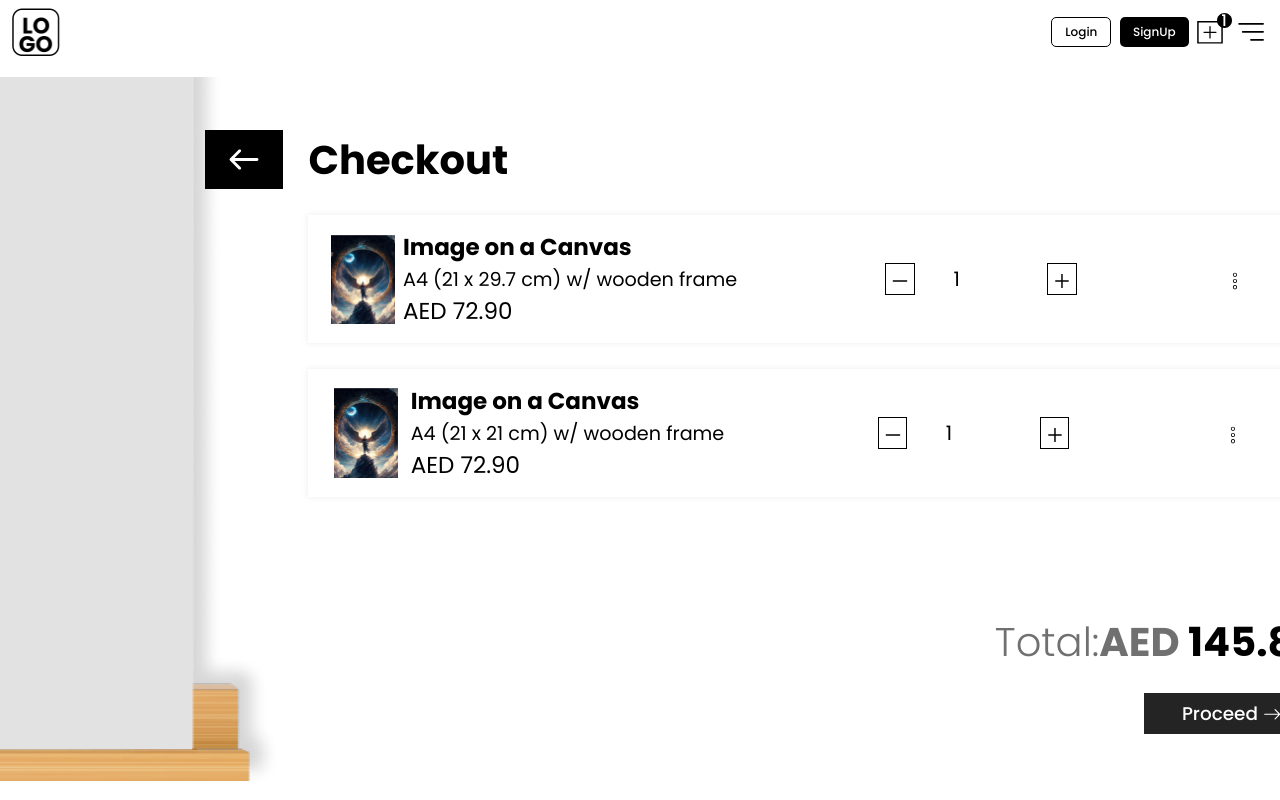
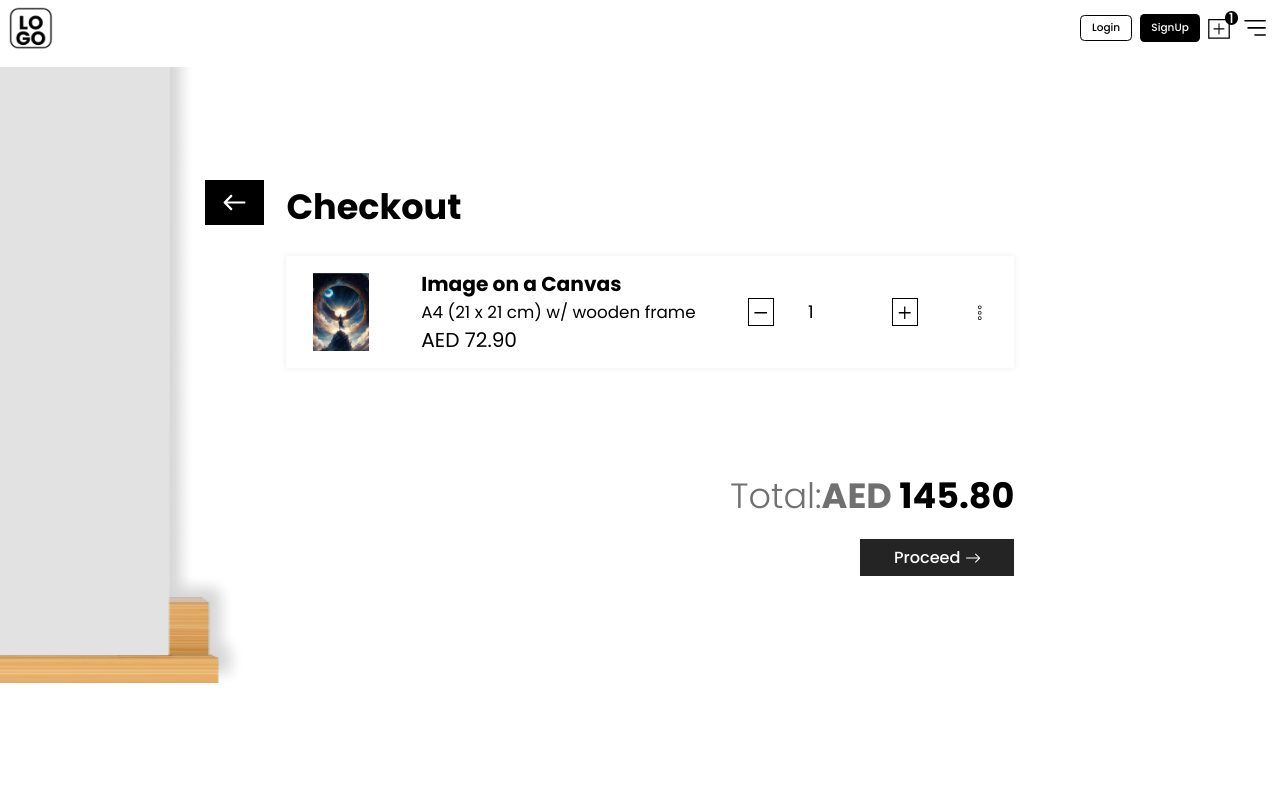
Before and after one commit to hamidhdeveloper/pikaso, a React (Create React App) app: page /cart in a window 1280 px wide. Built offline with nearby package versions, Linux system fonts and the light colour scheme.

Commit message:
new changes

```diff
--- a/src/components/pages/Cart/Cart.jsx
+++ b/src/components/pages/Cart/Cart.jsx
@@ -15,30 +15,19 @@ const Cart = () => {
   const target = useRef(null);
 
   // for quantity
-  const [quantity, setQuantity] = useState(1);
+
   const [quantity2, setQuantity2] = useState(1);
 
-  const handleDecrease = () => {
-    if (quantity > 1) {
-      setQuantity(quantity - 1);
-    }
-  };
-
-  const handleIncrease = () => {
-    if (quantity < 10) {
-      setQuantity(quantity + 1);
-    }
-  };
 
   const handleDecrease2 = () => {
     if (quantity2 > 1) {
-      setQuantity2(quantity - 1);
+      setQuantity2(quantity2 - 1);
     }
   };
 
   const handleIncrease2 = () => {
     if (quantity2 < 10) {
-      setQuantity2(quantity + 1);
+      setQuantity2(quantity2 + 1);
     }
   };
   return (
@@ -56,66 +45,11 @@ const Cart = () => {
             <div className={styles.left}>
               <Link to="/outputimages">
                 {" "}
-                <img src={backicon} alt="" style={{ marginRight: "2rem" }} />
+                <img src={backicon} alt="" style={{ marginRight: "2rem" }} className={styles.backIcon} />
               </Link>
             </div>
             <div className={styles.right}>
               <b className={styles.title}>Checkout</b>
-              <div className={styles.itemBox}>
-                <div className={styles.itemBoxLeft}>
-                  <img
-                    src={cartimage}
-                    alt=""
-                    className={`${styles.itemBoxLeftImg} img-fluid`}
-                  />
-                </div>
-                <div className={styles.itemBoxCenter}>
-                  <b className={styles.itemTitle}>Image on a Canvas</b>
-                  <div>
-                    <b className={styles.itemTitle2}>
-                      A4 (21 x 29.7 cm) w/ wooden frame
-                    </b>
-                  </div>
-                  <div>
-                    <span className={styles.itemTitle3}>AED 72.90</span>
-                  </div>
-                </div>
-                <div className={styles.itemBoxRight}>
-                  <div className="d-flex">
-                    <div
-                      style={{
-                        border: "1px solid",
-                        cursor: "pointer",
-                        padding: "0rem 0.3rem",
-                      }}
-                      onClick={handleDecrease}
-                    >
-                      <AiOutlineMinus />
-                    </div>
-                    <input
-                      type="number"
-                      value={quantity}
-                      min={1}
-                      max={10}
-                      readOnly
-                      className={styles.quantityInput}
-                    />
-                    <div
-                      style={{
-                        border: "1px solid",
-                        cursor: "pointer",
-                        padding: "0rem 0.3rem",
-                      }}
-                      onClick={handleIncrease}
-                    >
-                      <AiOutlinePlus />
-                    </div>
-                  </div>
-                </div>
-                <div className={styles.itemMenu}>
-                  <CiMenuKebab />
-                </div>
-              </div>
               <div className={styles.itemBox}>
                 <div className={styles.itemBoxLeft}>
                   <img
--- a/src/components/pages/Cart/Cart.module.css
+++ b/src/components/pages/Cart/Cart.module.css
@@ -24,9 +24,7 @@
     /* border: 1px solid red; */
     align-items: flex-start;
 }
-.left{
 
-}
 .right{
     display: flex;
     flex-direction: column;
@@ -45,7 +43,7 @@
     font-weight: bold;
 }
 .itemBox{
-    width: 79rem;
+    width: 65rem;
     height: 10rem;
     box-shadow: 0px 0px 6px #80808026;
     transition: all 0.3s cubic-bezier(.25,.8,.25,1);
@@ -54,7 +52,7 @@
     justify-content: space-around;
 }
 .itemBoxLeft{
-    margin-left: -4rem;
+    /* margin-left: -4rem; */
 }
 .itemBoxLeftImg{
 
@@ -74,11 +72,9 @@
     font-weight: 400;
 }
 .itemBoxCenter{
-    margin-left: -11rem;
+    /* margin-left: -11rem; */
 }
-.itemBoxRight{
 
-}
 .quantityInput{
     background: no-repeat;
     border: none;
@@ -115,3 +111,51 @@
    .checkoutbtn:hover{
     color: #eccb9c;
    }
+   .backIcon{
+    height: 4rem;
+   }
+
+
+   @media (max-width: 1023px) {
+    html{
+      font-size: 50% !important;
+    }
+ }
+ @media (max-width: 884px) {
+  .cartContainer{
+    background-image: none;
+  }
+  .cartBody{
+    justify-content: center;
+  }
+ }
+ @media (max-width: 651px) {
+   .itemBox{
+    width: 53rem;
+   }
+ }
+ @media (max-width: 518px) {
+
+    .itemBox{
+        width: 29rem;
+        padding: 1rem;
+        flex-direction: column;
+        justify-content: flex-start;
+        align-items: flex-start;
+        height: 22rem;
+        gap: 1rem;
+    }
+    .itemMenu{
+        margin-left: auto;
+        margin-top: -4rem;
+    }
+  }
+  @media (max-width: 340px) {
+    html{
+        font-size: 45% !important;
+    }
+     .cartBody{
+     flex-direction: column;
+    gap: 1rem;
+     }
+  }
--- a/src/components/pages/Home/createOwn/CreateYourOwn.module.css
+++ b/src/components/pages/Home/createOwn/CreateYourOwn.module.css
@@ -97,6 +97,8 @@
     } */
     .ownbottom {
         flex-direction: column;
+        justify-content: center;
+        align-items: center;
     }
     .ownbottomLeft,.ownbottomRight{
         width: 91vw;
--- a/src/components/pages/Home/enhanceArtwork/EnhanceArtwork.module.css
+++ b/src/components/pages/Home/enhanceArtwork/EnhanceArtwork.module.css
@@ -74,7 +74,13 @@
   .enhanceArtworkButtomRight{
     width: 50%;
   }
-
+  @media screen and (max-width: 666px) {
+    .enhanceArtworkTop{
+      align-items: center;
+      justify-content: center;
+      gap:0.5rem;
+    }
+  }
   @media screen and (max-width: 600px) {
     html{
         font-size: 40%;
--- a/src/components/pages/Home/heroSection/HeroSection.jsx
+++ b/src/components/pages/Home/heroSection/HeroSection.jsx
@@ -26,6 +26,11 @@ const HeroSection = () => {
   return (
     <>
     <div className={styles.herosection}>
+      <div className={styles.mobileView}>
+           <div className={styles.makeMobile}>Make Your Own</div>
+           <div className={styles.artMobile}>ART WORK</div>
+           <div><button className={styles.startMobile} onClick={startNow}>Start Now</button></div>
+      </div>
       <div className={styles.aiGeneratedImagesWrapper}>
         <div
           className={styles.aiGeneratedImages}
--- a/src/components/pages/Home/heroSection/HeroSection.module.css
+++ b/src/components/pages/Home/heroSection/HeroSection.module.css
@@ -44,7 +44,7 @@
   position: absolute;
   height: 54.34%;
   width: 3.54%;
-  top: 25rem;
+  top: 50%;
   left: 17.4%;
   line-height: 3.5rem;
   text-align: center;
@@ -54,7 +54,7 @@
 .mAKContainer {
   height: 84.69%;
   width: 4.58%;
-  top: 8.03%;
+  top: 17%;
   left: 10.63%;
   color: #000;
 }
@@ -177,21 +177,125 @@
   background-size: cover;
 }
 /* responsive */
-@media (max-width: 964px) {
-  /* .mAKContainer{
+@media (max-width: 1530px) {
+ .aiGeneratedImagesWrapper{
+  left:78.15%
+ }
 
-    top: 14.03%;
-    font-size: 2rem;
-    line-height: 2.5rem;
+}
+@media (max-width: 1293px) {
+ .aiGeneratedImagesWrapper{
+  left: 75.15%;
+ }
+
+ }
+ @media (max-width: 1162px) {
+  .aiGeneratedImagesWrapper{
+   display: none;
   }
   .artwork{
-    top: 17rem;
-    font-size: 2rem;
-    line-height: 2.5rem;
+    display: none;
   }
-  .aiGeneratedImages{
-    font-size: 2rem;
-    line-height: 2.5rem;
-  } */
+  .mAKContainer{
+    display: none;
+  }
+  .startNowbtn{
+    display: none;
+  }
+  .mobileView{
+    display: block;
+  }
+  .mobileView{
+    display: flex;
+    flex-direction: column;
+    gap: 0rem;
+    justify-content: center;
+    align-items: center;
+  }
+  .makeMobile{
+   font-weight: bold;
+   text-align: left;
+   font-size: 3.75rem;
+   color: #000;
+   text-shadow:
+     1px  1px     #fff,
+    -1px  1px     #fff,
+     1px -1px     #fff,
+    -1px -1px     #fff,
+     1px  1px 5px #555;
+  }
+  .artMobile{
+    font-size: 11.44rem;
+    color: #fff;
+    font-weight: bold;
+    text-shadow:     0 0.063rem 0 hsl(174,5%,80%),
+	                 0 2px 0 hsl(174,5%,75%),
+	                 0 3px 0 hsl(174,5%,70%),
+	                 0 4px 0 hsl(174,5%,66%),
+	                 0 5px 0 hsl(174,5%,64%),
+	                 0 6px 0 hsl(174,5%,62%),
+	                 0 7px 0 hsl(174,5%,61%),
+	                 0 8px 0 hsl(174,5%,60%),
 
+	                 0 0 5px rgba(0,0,0,.05),
+	                0 1px 3px rgba(0,0,0,.2),
+	                0 3px 5px rgba(0,0,0,.2),
+	               0 5px 10px rgba(0,0,0,.2),
+	              0 10px 10px rgba(0,0,0,.2),
+	              0 20px 20px rgba(0,0,0,.3);
+  }
+  .startMobile{
+    background: rgb(255, 255, 255);
+    color: #000000;
+    width: 13rem;
+    font-size: 1rem;
+    font-weight: 100;
+    align-self: flex-end;
+    border: none;
+    z-index: 9;
+    margin-bottom: 1.5rem;
+    /* border-radius: 4px; */
+    text-decoration: none;
+    text-align: center;
+    padding: 0.4rem 0rem;
+    box-shadow: 0 3px 3px rgba(0,0,0,0.2);
+  }
+
+
+
+  }
+  @media (max-width: 1023px) {
+      html{
+        font-size: 60% !important;
+      }
+  }
+  @media (max-width: 963px) {
+    html{
+      font-size: 50% !important;
+    }
 }
+@media (max-width: 567px) {
+  html{
+    font-size: 40% !important;
+  }
+}
+@media (max-width: 444px) {
+  html{
+    font-size: 30% !important;
+  }
+}
+@media (max-width: 337px) {
+  .herosection{
+    margin-top: -8rem;
+  }
+  html{
+    font-size: 25% !important;
+  }
+}
+
+  @media screen and (min-width: 1163px) {
+    .mobileView{
+      display: none !important;
+    }
+
+  }
--- a/src/components/pages/StartCreating/ImageCanvas/ImageCanvas.jsx
+++ b/src/components/pages/StartCreating/ImageCanvas/ImageCanvas.jsx
@@ -39,7 +39,7 @@ const ImageCanvas = ({ selectedImage, onClearImage }) => {
         </Col>
         <Col xs={12} md={8} className={styles.ImageCanvasConatinerRight}>
           <div className={styles.first}>
-           <Link onClick={handleClearImage}> <img src={backicon} alt="" style={{marginRight: '2rem'}}/></Link>
+           <Link onClick={handleClearImage}> <img src={backicon} alt="" style={{marginRight: '2rem'}} className={styles.backicon}/></Link>
           </div>
           <div className={styles.second}>
             <div>
--- a/src/components/pages/StartCreating/ImageCanvas/ImageCanvas.module.css
+++ b/src/components/pages/StartCreating/ImageCanvas/ImageCanvas.module.css
@@ -125,3 +125,48 @@
    .creatnewbtn:hover{
     color: #eccb9c;
    }
+   @media (max-width: 1447px) {
+      html{
+        font-size: 70%;
+      }
+   }
+   @media (max-width: 1251px) {
+    html{
+      font-size: 60%;
+    }
+ }
+ @media (max-width: 1090px) {
+    html{
+      font-size: 50%;
+    }
+ }
+ @media (max-width:  1009px) {
+    html{
+      font-size: 50%;
+    }
+    .ImageCanvasConatiner{
+        justify-content: center;
+    }
+    .ImageCanvasConatinerRight{
+        justify-content: center;
+    }
+    .ImageCanvasConatinerLeft{
+        display: none;
+    }
+    .backicon{
+        height: 3rem;
+        margin-top: 1rem;
+        margin-right: 0rem !important;
+        }
+
+ }
+ @media (max-width:   799px) {
+   .imageOnA{
+    font-size: 2.5rem;
+   }
+   .backicon{
+    height: 3rem;
+    margin-top: 1rem;
+    margin-right: 0rem !important;
+    }
+ }
```
Also changed, not shown: src/components/pages/StartCreating/OutputImages/OutputImages.module.css (+54 -31 lines), src/components/pages/StartCreating/OutputImages/OutputImages.jsx (line endings or trailing spaces).
